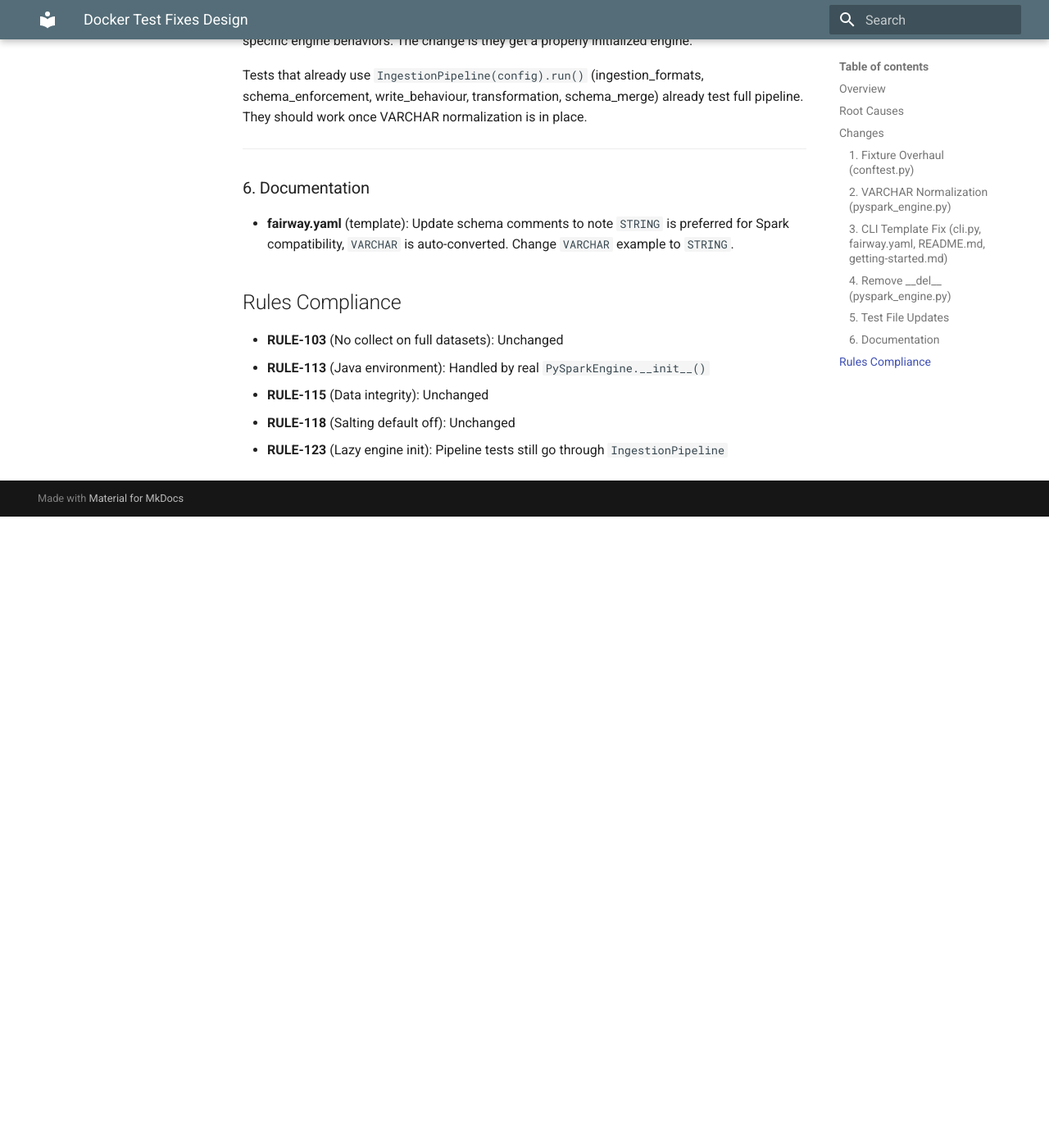
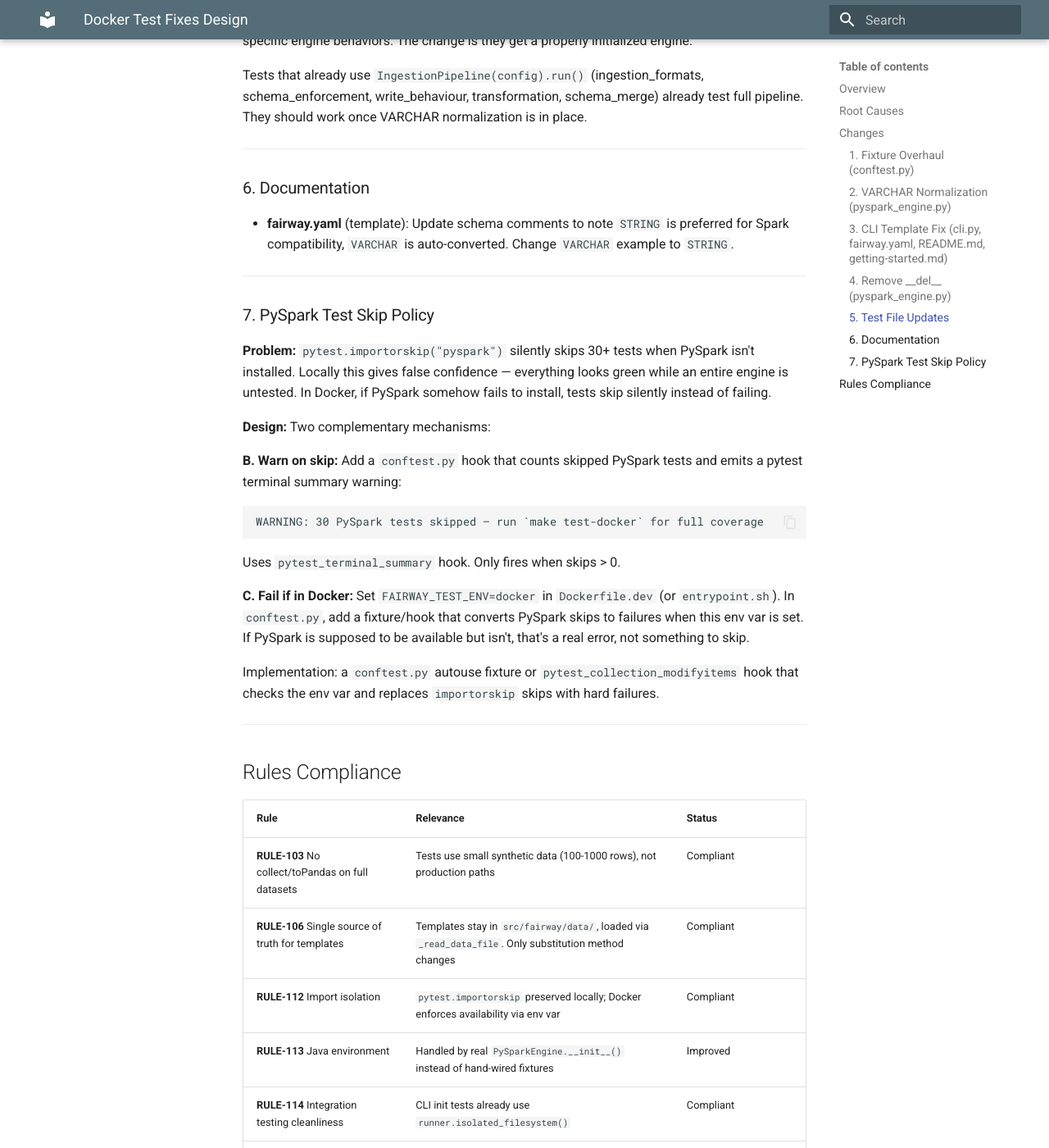
Before and after one commit to DISSC-yale/fairway, an MkDocs documentation site: the page built from docs/superpowers/specs/2026-04-01-docker-test-fixes-design.md, in a window 1280 px wide and 1400 px high, scrolled down 3446 px. Shown: the whole window at 82% size. Built offline with MkDocs 1.6.1 and Material for MkDocs 9.7.7, drawn with Linux system fonts in a browser that asks for light colours; before the commit the page ends 4076 px from its top, so only the background shows below that; some of the changed text lies outside the part shown.

Commit message:
docs: add PySpark skip policy and expanded rules compliance
Section 7 adds warn-on-skip + fail-in-Docker mechanisms.
Rules table now covers RULE-106, 112, 114, 115, 117, 118.

````diff
--- a/docs/superpowers/specs/2026-04-01-docker-test-fixes-design.md
+++ b/docs/superpowers/specs/2026-04-01-docker-test-fixes-design.md
@@ -116,10 +116,36 @@ Tests that already use `IngestionPipeline(config).run()` (ingestion_formats, sch
 
 - **fairway.yaml** (template): Update schema comments to note `STRING` is preferred for Spark compatibility, `VARCHAR` is auto-converted. Change `VARCHAR` example to `STRING`.
 
+---
+
+### 7. PySpark Test Skip Policy
+
+**Problem:** `pytest.importorskip("pyspark")` silently skips 30+ tests when PySpark isn't installed. Locally this gives false confidence — everything looks green while an entire engine is untested. In Docker, if PySpark somehow fails to install, tests skip silently instead of failing.
+
+**Design:** Two complementary mechanisms:
+
+**B. Warn on skip:** Add a `conftest.py` hook that counts skipped PySpark tests and emits a pytest terminal summary warning:
+```
+WARNING: 30 PySpark tests skipped — run `make test-docker` for full coverage
+```
+Uses `pytest_terminal_summary` hook. Only fires when skips > 0.
+
+**C. Fail if in Docker:** Set `FAIRWAY_TEST_ENV=docker` in `Dockerfile.dev` (or `entrypoint.sh`). In `conftest.py`, add a fixture/hook that converts PySpark skips to failures when this env var is set. If PySpark is supposed to be available but isn't, that's a real error, not something to skip.
+
+Implementation: a `conftest.py` autouse fixture or `pytest_collection_modifyitems` hook that checks the env var and replaces `importorskip` skips with hard failures.
+
+---
+
 ## Rules Compliance
 
-- **RULE-103** (No collect on full datasets): Unchanged
-- **RULE-113** (Java environment): Handled by real `PySparkEngine.__init__()`
-- **RULE-115** (Data integrity): Unchanged
-- **RULE-118** (Salting default off): Unchanged
-- **RULE-123** (Lazy engine init): Pipeline tests still go through `IngestionPipeline`
+| Rule | Relevance | Status |
+|---|---|---|
+| **RULE-103** No collect/toPandas on full datasets | Tests use small synthetic data (100-1000 rows), not production paths | Compliant |
+| **RULE-106** Single source of truth for templates | Templates stay in `src/fairway/data/`, loaded via `_read_data_file`. Only substitution method changes | Compliant |
+| **RULE-112** Import isolation | `pytest.importorskip` preserved locally; Docker enforces availability via env var | Compliant |
+| **RULE-113** Java environment | Handled by real `PySparkEngine.__init__()` instead of hand-wired fixtures | Improved |
+| **RULE-114** Integration testing cleanliness | CLI init tests already use `runner.isolated_filesystem()` | Compliant |
+| **RULE-115** Data integrity | VARCHAR -> STRING is lossless widening (no length limit) | Compliant |
+| **RULE-117** Schema inference completeness | VARCHAR normalization applies only in casting/enforcement path, not schema inference | Must verify during implementation |
+| **RULE-118** Performance defaults conservative | Salting behavior unchanged; only test executor count changes (local[2] -> local[1]) | Compliant |
+| **RULE-123** Lazy engine init | Test fixtures use eager init (appropriate for tests); `IngestionPipeline` still lazy | Compliant |
````
